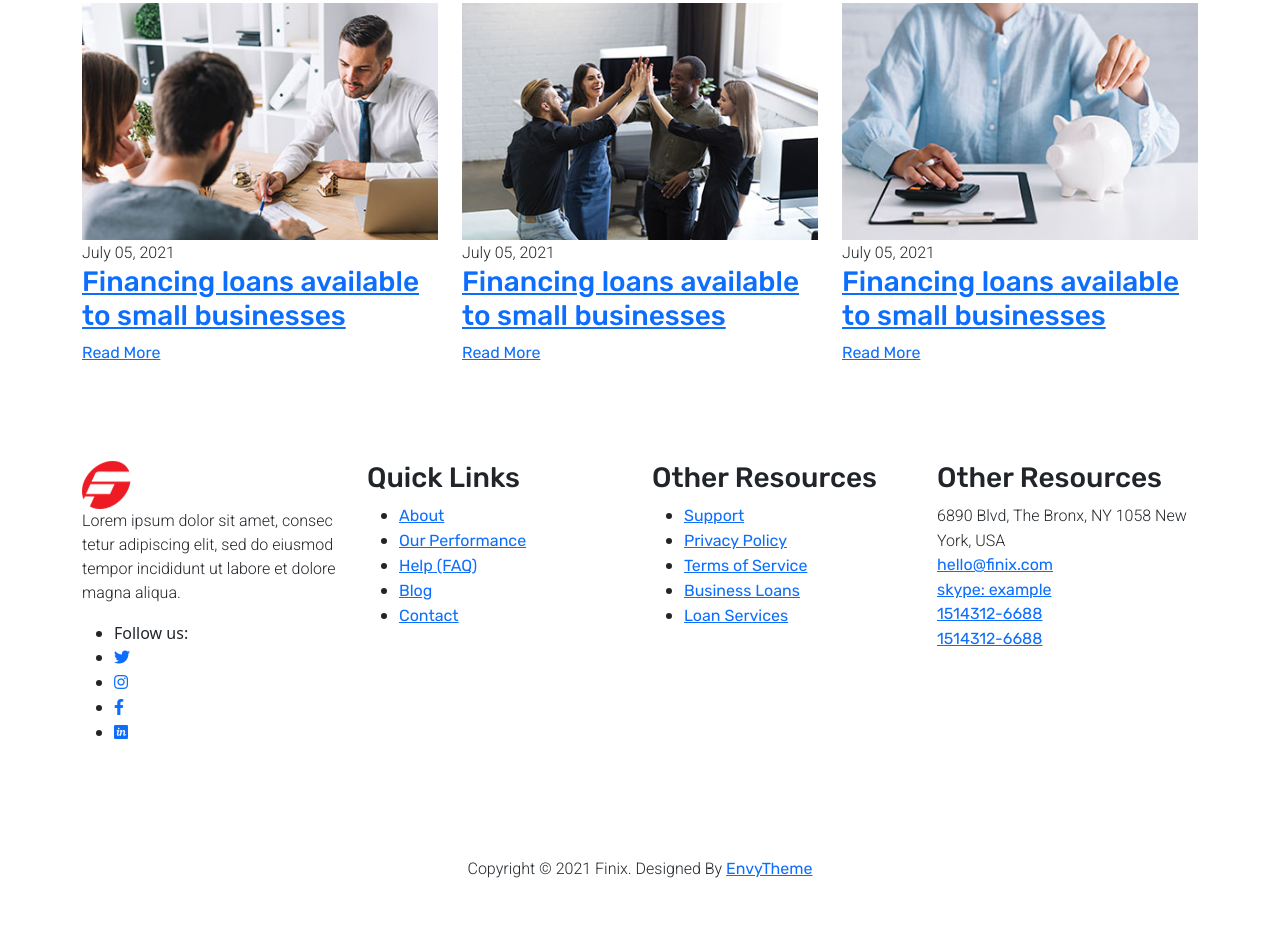
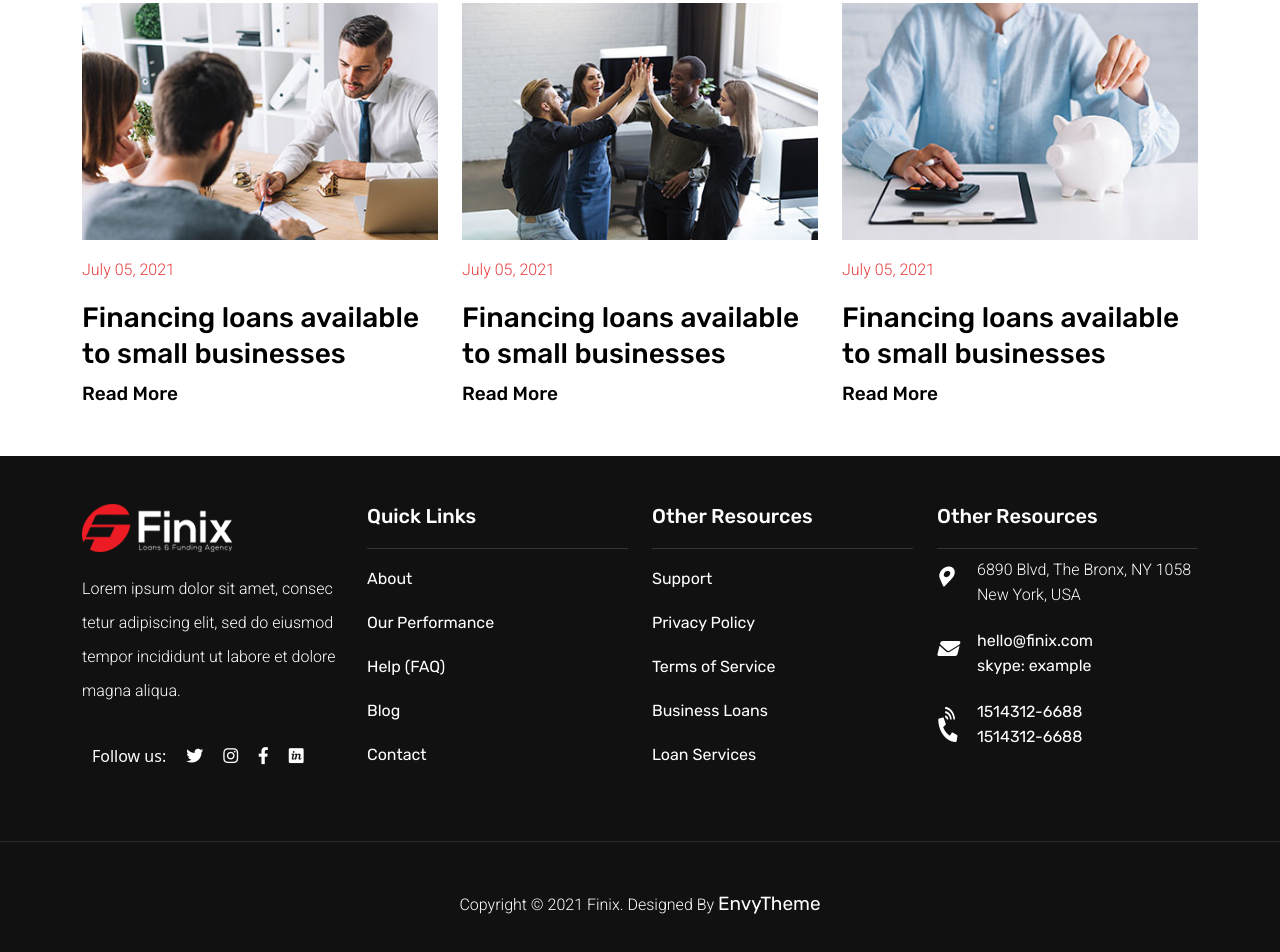
Before and after one commit to DeVeLOPeRABK/Class33-day-33-part-1, a plain HTML site: page index.html in a window 1280 px wide. Shown: the part 7273-8225 px from the top of the page. Drawn offline with nearby package versions, Linux system fonts and the light colour scheme.

Commit message:
Update style.css

```diff
--- a/style.css
+++ b/style.css
@@ -813,3 +813,172 @@ ul.primary_menu li ul li a:hover{
     font-size: 16px;
     color: #606060;
 }
+
+/* part nine css  */
+.sucessStory{}
+.sucessTitle{}
+
+.sucessStoryPost{}
+.sucessStoryPost{}
+.sucessPostImg{}
+.sucessPostImg img{
+    cursor: pointer;
+}
+.sucessPostContent{}
+.sucessPostContent span {
+    color: #e73c3e;
+    font-weight: 500;
+    display: inline-block;
+    padding: 18px 0;
+}
+.sucessPostContent h3 a{
+    font-size: 28px;
+    line-height: 36px;
+    transition: .5s;
+    cursor: pointer;
+    text-decoration:none;
+    color: #000000;
+    font-weight: 500;
+}
+.sucessPostContent h3 a:hover{
+    color: #e73c3e;
+}
+.sucessPostContent .sucessbtn {
+    text-decoration: none;
+    color: #000;
+    font-size: 19px;
+    font-weight: 500;
+    transition: .5s;
+}
+.sucessStoryPost:hover .sucessbtn{
+    letter-spacing: 1px;
+    color: #e73c3e;
+}
+
+
+/* footer section */
+.footer{
+    background:#111111;
+    color: white;
+}
+.footerContact{
+
+}
+.f_logo img{}
+.f_logo p {
+    padding: 20px 0;
+    font-size: 16px;
+    font-weight: 500;
+    line-height: 34px;
+    color: #fff;
+}
+
+.f_contact h3::after{
+    content: " ";
+    position: absolute;
+}
+.f_contact ul {
+    list-style: none;
+    display: flex;
+    padding: 0;
+}
+.social li {
+    padding: 0 10px;
+}
+.social li a {
+    text-decoration: none;
+    color: #ffffff;
+    font-size: 17px;
+    transition: .5s;
+}
+.social li a:hover{
+    color:#e73c3e;
+}
+
+
+.footerMenu {
+    list-style: none;
+    padding: 0;
+}
+.footerContact h3{
+    border-bottom: 1px solid #333535;
+    padding-bottom: 20px;
+    font-size:20px;
+    font-weight: 500;
+}
+.footerMenu li {
+    padding: 10px 0;
+}
+.footerMenu li a {
+    color: #fff;
+    font-weight: 400;
+    font-size: 16px;
+    text-decoration: none;
+    transition: .5s;
+    display: block;
+}
+.footerMenu li a:hover{
+    color:#e73c3e;
+    letter-spacing:1px;
+}
+
+.infoContact{
+    position: relative;
+    padding-left: 40px;
+    margin-bottom: 22px;
+}
+.infoContact i{
+    position: absolute;
+    left: 0;
+    font-size: 20px;
+    color: #fff;
+    font-weight: 700;
+    top: 5px;
+}
+.infoContact .flaticonPin::before{
+    content: "\f3c5";
+    font-family: "Font Awesome 5 Free";
+    font-weight: 600;
+}
+.infoContact .flaticonEmail::before{
+    content: "\f0e0";
+    font-family: "Font Awesome 5 Free";
+    font-weight: 600;
+}
+.infoContact .flaticonTelephon::before{
+    content: "\f2a0";
+    font-family: "Font Awesome 5 Free";
+    font-weight: 600;
+}
+
+.infoContact span a {
+    color: #fff;
+    text-decoration: none;
+    font-weight: 400;
+    transition: .5s;
+}
+.infoContact span a:hover{
+    color: #e73c3e;
+}
+.flaticonTelephon.roteticon {
+    transform: rotate(308deg);
+    font-size: 30px;
+}
+
+
+footer{
+    background: #111111;
+    border-top: 1px solid #292929;
+}
+.footerBottom p{
+    color:#fff;
+}
+.footerBottom p a {
+    color: #fff;
+    font-size: 19px;
+    text-decoration: none;
+    transition: .5s;
+}
+.footerBottom p a:hover{
+    color: #e73c3e;
+}
```
